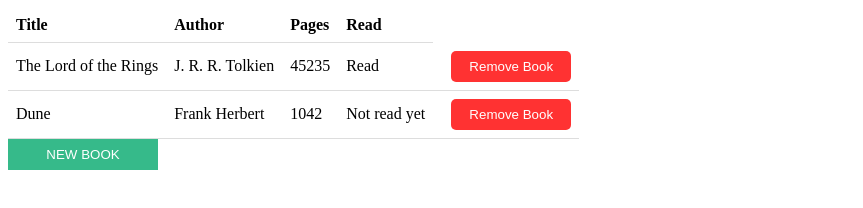
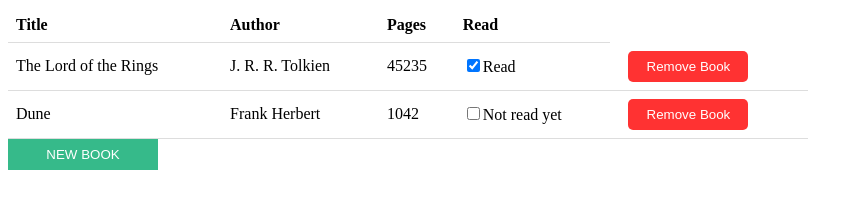
Before and after one commit to danikvh/library, a plain HTML site: page index.html in a window 1280 px wide. Shown: the whole page, without its empty margins (0-863 px from the left). Drawn offline with Linux system fonts and the light colour scheme.

Commit message:
Change read status

```diff
--- a/script.js
+++ b/script.js
@@ -44,6 +44,7 @@ function displayBook(book) {
   let newRow = tbodyRef.insertRow()
   for (let i = 0; i < 4; i++) {
     let newCell = newRow.insertCell()
+    if (i == 3) createReadCheck(newCell, book)
     let newText = document.createTextNode(Object.values(book)[i])
     newCell.appendChild(newText)
   }
@@ -54,15 +55,31 @@ function createRemoveButton(row, book) {
   let removeButton = document.createElement("button")
   removeButton.classList.add("remove-button")
   removeButton.textContent = "Remove Book"
-  removeButton.name = book.title
   removeButton.addEventListener("click", deleteBook)
   let newCell = row.insertCell()
   newCell.appendChild(removeButton)
 }
 
+function createReadCheck(cell, book) {
+  let readCheck = document.createElement("input")
+  readCheck.setAttribute("type", "checkbox")
+  readCheck.book = book
+  book.read === "Read" ? readCheck.checked = true : readCheck.checked = false
+  readCheck.addEventListener("click", changeReadStatus)
+  cell.appendChild(readCheck)
+}
+
 function deleteBook(evt) {
   const title = evt.currentTarget.name
   myLibrary = myLibrary.filter((book) => book.title !== title)
+  displayBooks()
+}
+
+function changeReadStatus(evt) {
+  const chkBox = evt.currentTarget
+  chkBox.checked === false ? chkBox.book.read = "Not read yet" : chkBox.book.read = "Read"
+  const index = myLibrary.findIndex(book => book.title === chkBox.book.title)
+  myLibrary[index] = chkBox.book
   displayBooks()
 }
 
--- a/style.css
+++ b/style.css
@@ -1,6 +1,6 @@
 table {
     border-collapse: collapse;
-    width: auto;
+    width: 800px;
 }
 
 th, td {
```
